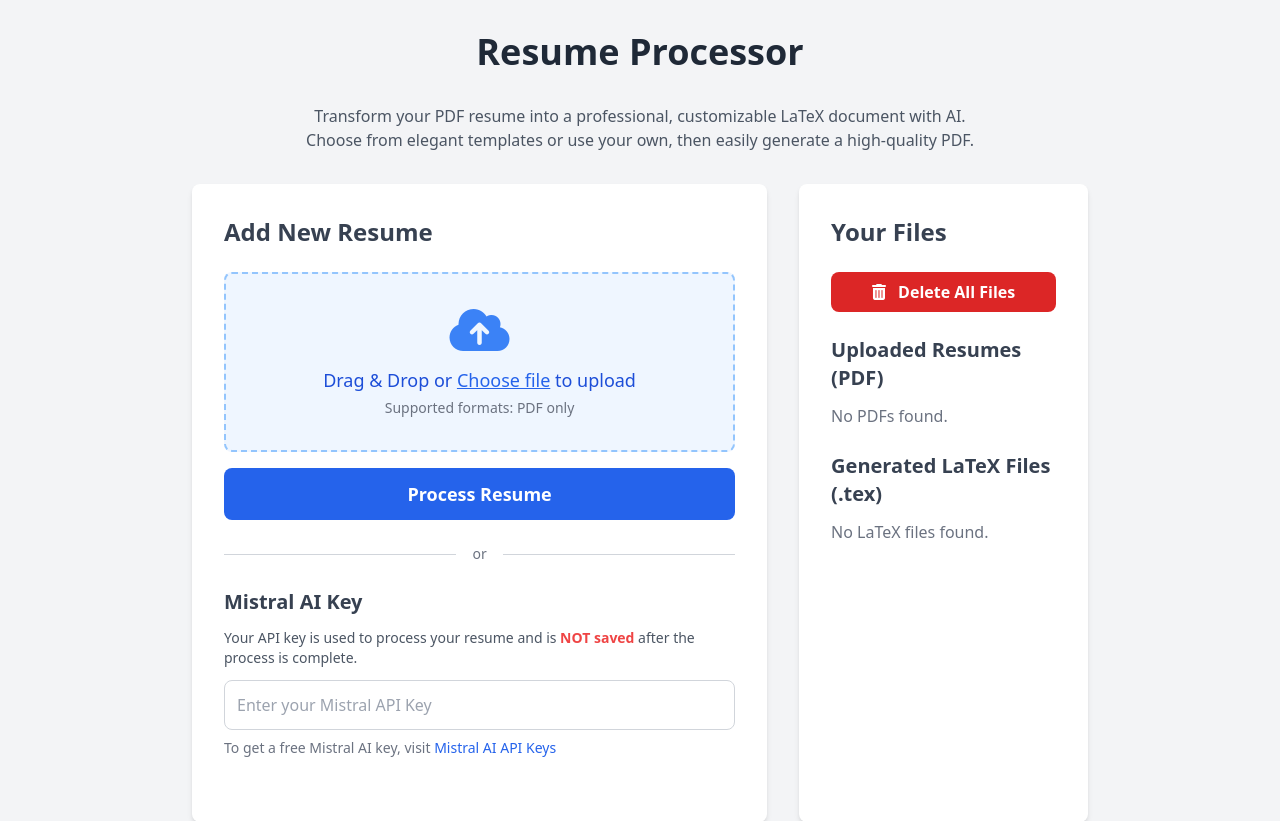
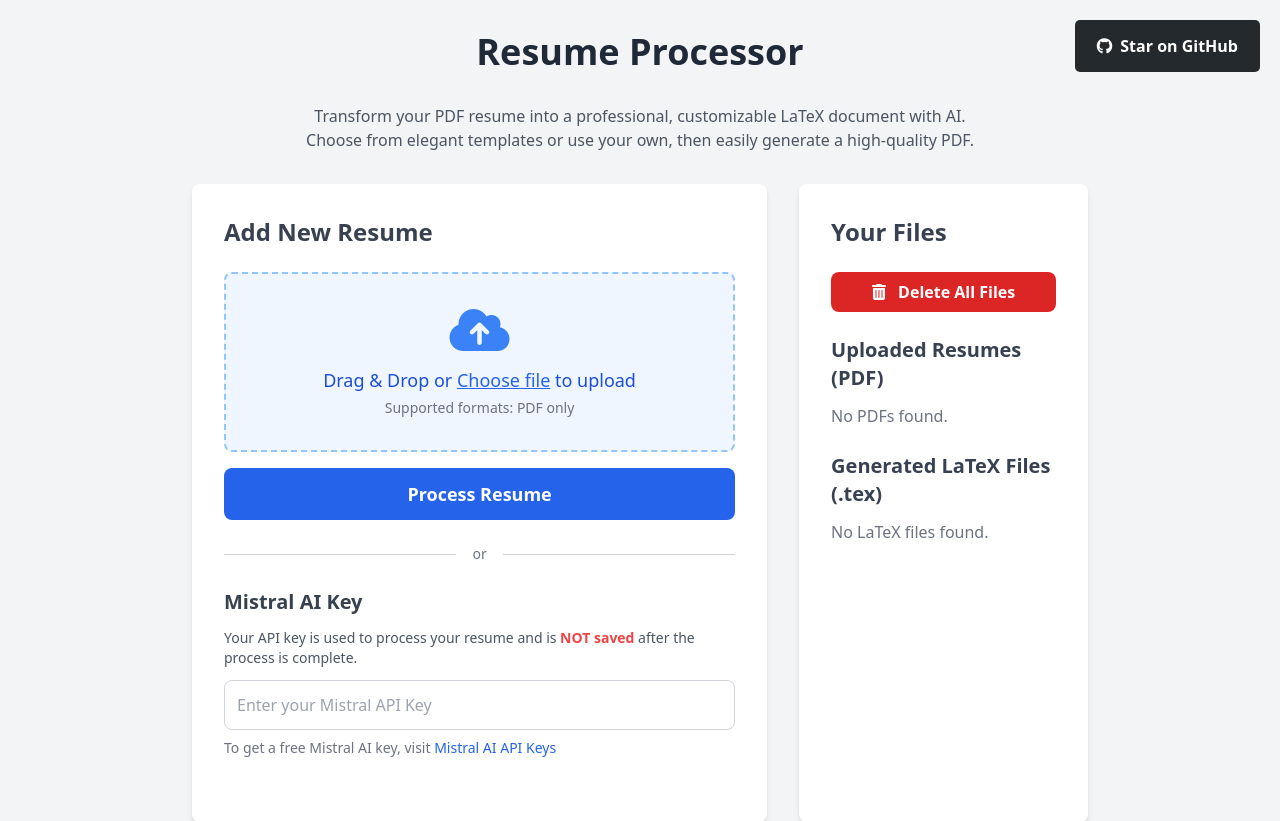
Before and after one commit to nareshbabunuli/ResumeLaTeXer, a Flask app: page / in a window 1280 px wide. Shown: the top 821 px of the page. Run offline with Flask 3, Linux system fonts and the light colour scheme; data that the repository does not hold is empty; some libraries are stand-ins or nearby versions.

Commit message:
converted the python script to flask app

```diff
--- a/requirements.txt
+++ b/requirements.txt
@@ -5,3 +5,4 @@ python-dotenv~=1.0.0
 Flask~=3.0.0
 Flask-WTF~=1.2.1
 Werkzeug~=3.0.1
+gunicorn~=21.2.0
--- a/templates/index.html
+++ b/templates/index.html
@@ -3,11 +3,43 @@
 <head>
     <meta charset="UTF-8">
     <meta name="viewport" content="width=device-width, initial-scale=1.0">
-    <title>Resume Processor</title>
-    <link href="https://cdn.jsdelivr.net/npm/tailwindcss@2.2.19/dist/tailwind.min.css" rel="stylesheet">
-    <link href="https://cdnjs.cloudflare.com/ajax/libs/font-awesome/6.0.0/css/all.min.css" rel="stylesheet">
+    <title>ResumeLaTeXer - Convert PDF Resumes to LaTeX</title>
+    <script src="https://cdn.tailwindcss.com"></script>
+    <link rel="stylesheet" href="https://cdnjs.cloudflare.com/ajax/libs/font-awesome/6.0.0/css/all.min.css">
+    <style>
+        /* Simple GitHub Button in Corner */
+        .github-corner-button {
+            position: fixed;
+            top: 20px;
+            right: 20px;
+            background-color: #24292e; /* GitHub dark grey */
+            color: white;
+            padding: 14px 22px; /* Increased padding for more space */
+            border-radius: 5px;
+            text-decoration: none;
+            font-weight: bold;
+            font-size: 16px;
+            z-index: 9999;
+            display: flex;
+            align-items: center;
+            gap: 8px;
+            white-space: nowrap; /* Prevent text from wrapping */
+            transition: background-color 0.3s ease;
+        }
+
+        .github-corner-button:hover {
+            background-color: #000;
+        }
+    </style>
 </head>
 <body class="bg-gray-100 min-h-screen">
+    <!-- GitHub Corner Button -->
+    <a href="https://github.com/nareshbabunuli/ResumeLaTeXer" class="github-corner-button" aria-label="View source on GitHub" target="_blank" rel="noopener noreferrer">
+        <i class="fab fa-github"></i>
+        Star on GitHub
+    </a>
+
+    <!-- Main Content -->
     <div class="container mx-auto px-4 py-8">
         <div class="max-w-4xl mx-auto">
             <h1 class="text-4xl font-bold text-center text-gray-800 mb-8">Resume Processor</h1>
```
Also changed, not shown: README.md, vercel.json (added), 1 other file.
